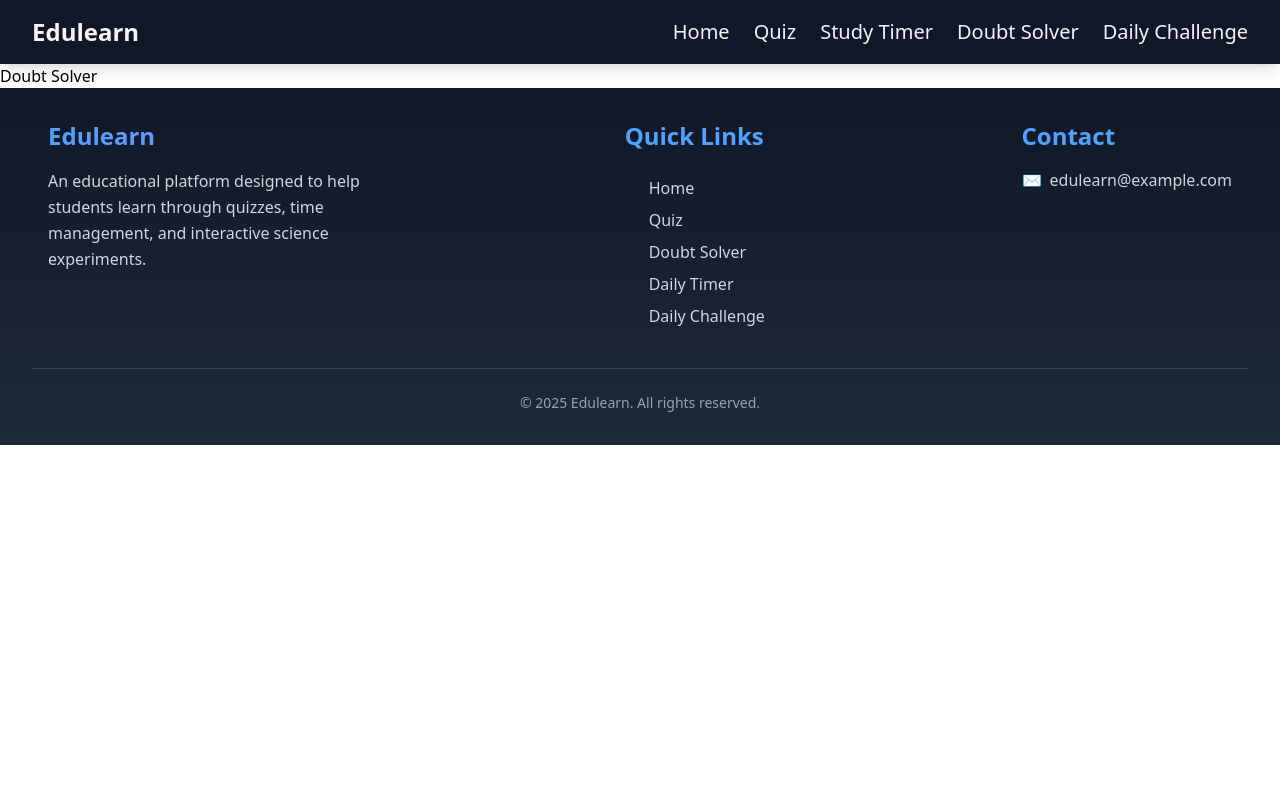
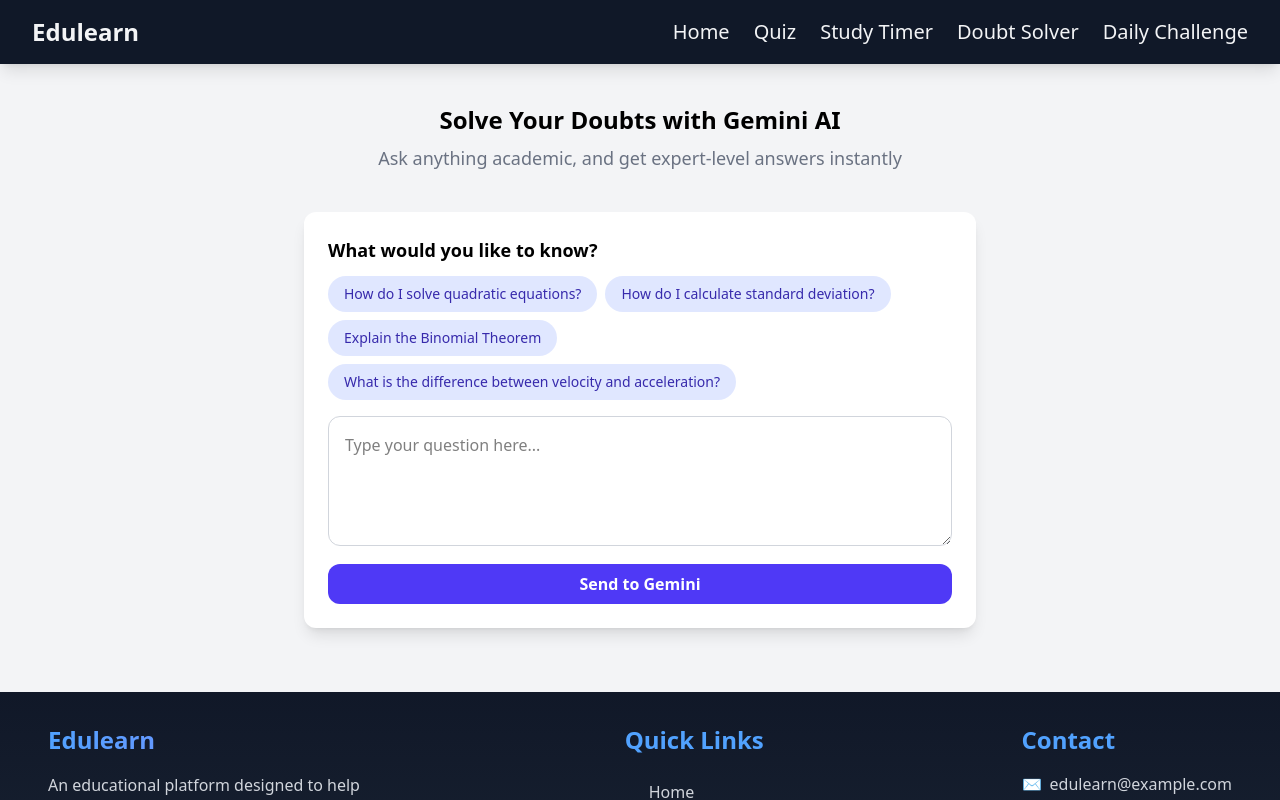
Before and after one commit to Kaustubh0505/Edulearn, a Next.js app: page /doubt_solver in a window 1280 px wide. Shown: the top 800 px of the page. Built offline with nearby package versions, Linux system fonts and the light colour scheme; no server answers.

Commit message:
updated doubt solver with AI

```diff
--- a/app/doubt_solver/page.js
+++ b/app/doubt_solver/page.js
@@ -1,15 +1,110 @@
+"use client";
+
+import React, { useState } from 'react';
+import Navbar from '@/components/Navbar/Navbar';
 import Footer from '@/components/Footer/Footer';
-import Navbar from '@/components/Navbar/Navbar';
-import React from 'react'
+import { GoogleGenerativeAI } from '@google/generative-ai';
+
+const genAI = new GoogleGenerativeAI(process.env.NEXT_PUBLIC_GEMINI_KEY);
 
 const DoubtSolver = () => {
+  const [userQue, setUserQue] = useState('');
+  const [geminiAns, setGeminiAns] = useState('');
+  const [isThinking, setIsThinking] = useState(false);
+
+
+  const suggestedQuestions = [
+    'How do I solve quadratic equations?',
+    'How do I calculate standard deviation?',
+    'Explain the Binomial Theorem',
+    'What is the difference between velocity and acceleration?'
+  ];
+
+
+  const handleSuggesClick = (questionText) => {
+    setUserQue(questionText)
+  }
+
+
+  const askGemini = async () => {
+    if (!userQue.trim()) return;
+
+    setIsThinking(true)
+    setGeminiAns('')
+
+    try {
+      const model = genAI.getGenerativeModel({ model: "gemini-2.0-flash" });
+
+      const result = await model.generateContent({
+        contents: [{ parts: [{ text: `Act like a teacher,who teaches the best of any topic in very short and you are solving doubt of one of the student, Now answer this:- ${userQue}` }] }]
+      });
+
+      const response = await result.response;
+      const replyText = response.text()
+      setGeminiAns(replyText)
+    } catch (error) {
+      console.error("Gemini error:", error)
+      setGeminiAns("Gemini is currently unavailable. Please try again in a bit.")
+    } finally {
+      setIsThinking(false)
+    }
+  };
+
   return (
-    <div>
-        <Navbar />
-Doubt Solver
-        <Footer />
+    <div className="bg-gray-100 flex flex-col">
+      <Navbar />
+
+      <div className="text-center mt-10">
+        <h1 className="text-2xl font-bold">Solve Your Doubts with Gemini AI</h1>
+        <p className="text-lg text-gray-500 mt-2">Ask anything academic, and get expert-level answers instantly</p>
+      </div>
+
+      <div className="flex-grow flex justify-center mt-10 mb-16 px-4">
+        <div className="bg-white max-w-2xl rounded-xl shadow-lg p-6">
+          <label className="text-lg font-semibold mb-3 block">
+            What would you like to know?
+          </label>
+
+          <div className="flex flex-wrap gap-2 mb-4">
+            {suggestedQuestions.map((question, index) => (
+              <button
+                key={index}
+                onClick={() => handleSuggesClick(question)}
+                className="px-4 py-2 bg-indigo-100 hover:bg-indigo-200 cursor-pointer text-indigo-800 text-sm rounded-full"
+              >
+                {question}
+              </button>
+            ))}
+          </div>
+
+          <textarea
+            value={userQue}
+            onChange={(e) => setUserQue(e.target.value)}
+            placeholder="Type your question here..."
+            className="w-full border border-gray-300 rounded-xl p-4 focus:outline-none focus:ring-2 focus:ring-indigo-500"
+            rows={4}
+          ></textarea>
+
+          <button
+            onClick={askGemini}
+            disabled={isThinking}
+            className="mt-3 w-full bg-indigo-600 cursor-pointer hover:bg-indigo-700 text-white font-semibold py-2 px-4 rounded-xl transition disabled:opacity-50"
+          >
+            {isThinking ? "Solving your doubt..." : "Send to Gemini"}
+          </button>
+
+          {geminiAns && (
+            <div className="mt-6 bg-gray-50 p-4 rounded-xl border-gray-200">
+              <p className="text-md font-semibold text-indigo-700">Gemini says:</p>
+              <p className="mt-2 whitespace-pre-line text-gray-800">{geminiAns}</p>
+            </div>
+          )}
+        </div>
+      </div>
+
+      <Footer />
     </div>
-  )
-}
+  );
+};
 
 export default DoubtSolver;
--- a/app/quiz/page.js
+++ b/app/quiz/page.js
@@ -1,23 +1,45 @@
 import Footer from '@/components/Footer/Footer';
 import Navbar from '@/components/Navbar/Navbar';
-import React from 'react'
+import React from 'react';
 
 const Quiz = () => {
   return (
-    <div>
+    <div className='w-full bg-gray-50 overflow-x-hidden'>
+      <Navbar />
 
-        <Navbar />
+      <div className="p-6 text-center">
+        <h1 className="text-4xl font-extrabold text-gray-900">Interactive Quiz</h1>
+        <p className='mt-4 text-xl text-gray-500'>
+          Test your knowledge across various subjects
+        </p>
+      </div>
 
-Quiz
+      <div className='bg-white border border-gray-200 rounded-xl shadow-xl mt-10 mb-20 mx-auto w-3/4  p-6'>
+        <div className="flex justify-between items-center mb-4">
+          <p className='text-xl font-bold'>Choose Quiz Category</p>
 
-        <Footer />
+          <div className='flex items-center'>
+            <label htmlFor="categorySearch" className='mr-2 text-sm text-gray-700'>
+              Search Category
+            </label>
+            <input
+              id="categorySearch"
+              className='w-64 p-2 border border-gray-300 rounded-xl shadow-sm focus:outline-none focus:ring-2 focus:ring-indigo-500'
+              placeholder='Search for a category...'
+            />
+          </div>
+        </div>
 
+        <div className='flex justify-center mt-6'>
+          <button className='w-full sm:w-auto bg-indigo-600 text-white font-medium rounded-lg py-2 px-6 hover:bg-indigo-700 transition duration-200'>
+            Start Quiz
+          </button>
+        </div>
+      </div>
 
-
-
-
+      <Footer />
     </div>
-  )
-}
+  );
+};
 
 export default Quiz;
--- a/package.json
+++ b/package.json
@@ -10,6 +10,7 @@
   },
   "dependencies": {
     "@auth0/nextjs-auth0": "^4.5.0",
+    "@google/generative-ai": "^0.24.1",
     "firebase": "^11.6.1",
     "framer-motion": "^12.9.2",
     "next": "15.3.1",
```
Also changed, not shown: 1 other file (tests, documents, lock files or other folders).
